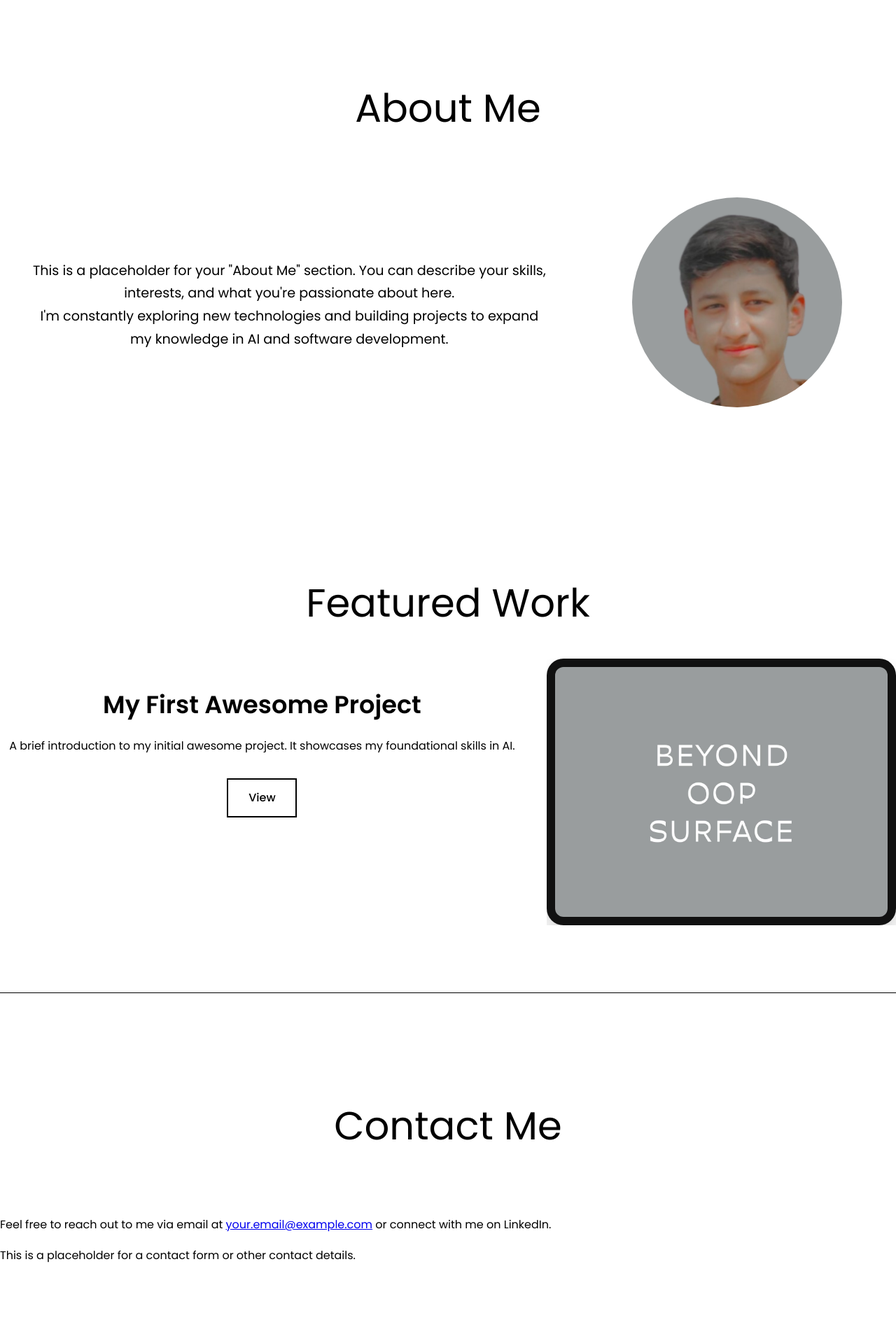
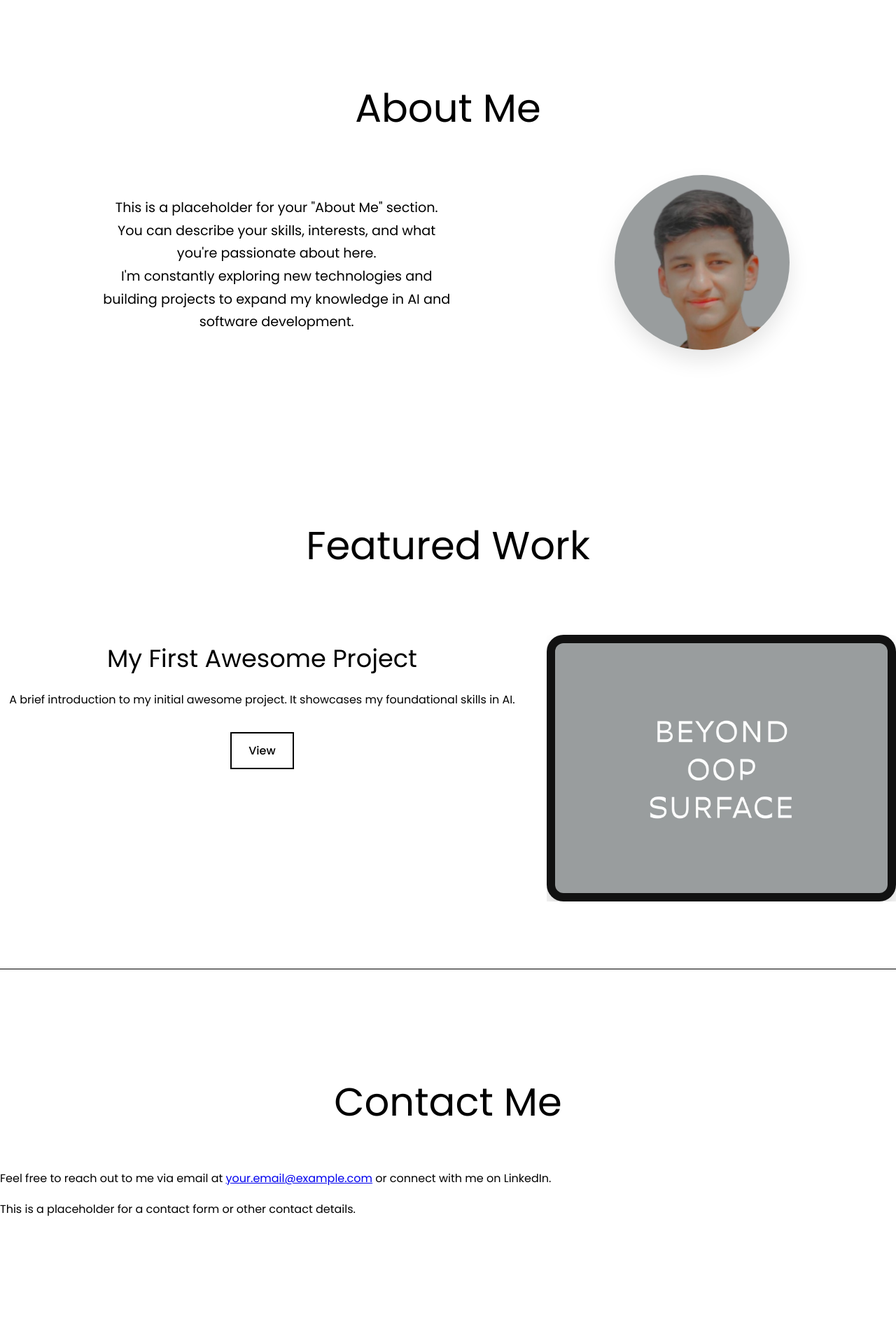
Before and after one commit to abdullahfazal969-alt/Portfolio, a Flask app: page / in a window 1280 px wide. Shown: the part 662-2558 px from the top of the page at 70% size. Run offline with Flask 3, Linux system fonts and the light colour scheme.

Commit message:
Design: Refine project card heading boldness and button size.

```diff
--- a/static/css/style.css
+++ b/static/css/style.css
@@ -167,47 +167,50 @@ header nav a:hover {
 #about h2, #projects h2, #contact h2 {
     font-size: 3.5rem;
     text-align: center;
-    margin-bottom: 5rem;
+    margin-bottom: 3rem;
     font-weight: 400;
 }
 
 .about-content {
     display: grid;
-    grid-template-columns: 2fr 1fr;
-    gap: 5rem;
+    grid-template-columns: 1.5fr 1fr;
+    gap: 1rem;
     align-items: center;
+}
+
+.about-text {
+    margin: 0;
+    padding: 0;
+    text-align: center;
 }
 
 .about-text p {
     font-size: 1.2rem;
-    text-align: left;
-    margin: 0;
+    text-align: center;
+    margin: 0 auto;
+    max-width: 500px;
 }
 
 .about-image {
     justify-self: center;
+    margin: 0;
+    padding: 0;
 }
 
 .about-image img {
-    width: 300px;
-    height: 300px;
+    width: 250px;
+    height: 250px;
     border-radius: 50%;
     object-fit: cover;
+    box-shadow: 0 15px 30px rgba(0,0,0,0.1);
 }
 
 
 #projects h2 {
     margin-top: 2rem;
-    margin-bottom: 2rem;
+    margin-bottom: 3rem;
 }
 
-
-#about p {
-    font-size: 1.2rem;
-    text-align: center;
-    max-width: 800px;
-    margin: 0 auto;
-}
 
 /* Projects Section */
 .project-list {
@@ -231,6 +234,7 @@ header nav a:hover {
 .project-thumbnail {
     max-width: 100%;
     overflow-x: hidden;
+    margin-top: 2rem;
 }
 
 .project-card:nth-child(even) .project-info {
@@ -243,6 +247,7 @@ header nav a:hover {
 
 .project-card h3 {
     font-size: 2.2rem;
+    font-weight: 400; /* Reduced font weight */
     margin-bottom: 1rem;
 }
 
@@ -253,7 +258,7 @@ header nav a:hover {
 
 .button {
     display: inline-block;
-    padding: 0.8rem 1.8rem;
+    padding: 0.7rem 1.5rem; /* Reduced padding */
     border: 2px solid var(--color-text-dark);
     color: var(--color-text-dark);
     text-decoration: none;
```
Also changed, not shown: static/website.png.
